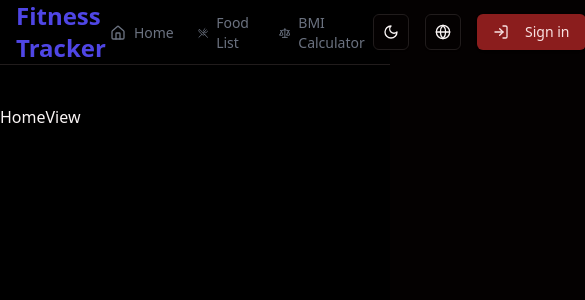
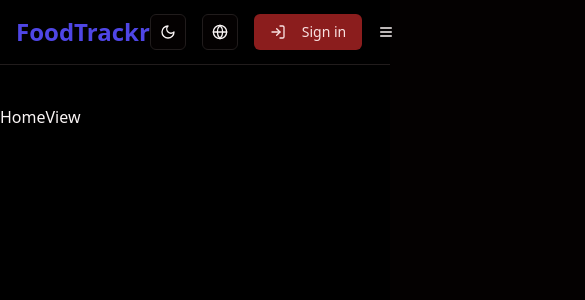
Before and after one commit to tsamkharadze/FoodTrackr, a React (Vite) app: page /en/ in a window 390 px wide. Shown: the top 300 px of the page, 585 px wide, since content can reach past the window. Built offline with nearby package versions, Linux system fonts and the light colour scheme.

Commit message:
add responsive header

```diff
--- a/src/layout/default/header.tsx
+++ b/src/layout/default/header.tsx
@@ -1,5 +1,5 @@
 import { NavLink, useNavigate } from "react-router-dom";
-import { Home, UtensilsCrossed, Scale, User, LogIn } from "lucide-react";
+import { Home, UtensilsCrossed, Scale, User, LogIn, Menu } from "lucide-react";
 import { useAtomValue } from "jotai";
 import { profileAtom, userAtom } from "@/store/auth";
 import { Button } from "@/components/ui/button";
@@ -18,6 +18,7 @@ import {
   DropdownMenuTrigger,
 } from "@/components/ui/dropdown-menu";
 import { DASHBOARD_PATHS } from "@/routes/dashboard/dashboard.enum";
+import { Dialog, DialogTrigger, DialogContent } from "@/components/ui/dialog";
 
 export const Header = () => {
   const { t, i18n } = useTranslation();
@@ -53,17 +54,11 @@ export const Header = () => {
       href: `/${lang}/${DASHBOARD_PATHS.FOODS_TABLE}`,
       icon: UtensilsCrossed,
     },
-
     {
       name: t("header-trans.bmi-calculator"),
       href: `/${lang}/${DASHBOARD_PATHS.BMI_CALC}`,
       icon: Scale,
     },
-    // {
-    //   name: t("header-trans.profile"),
-    //   href: `/${lang}/${AUTH_PATHS.USER_PROFILE}`,
-    //   icon: User,
-    // },
   ];
 
   const navigation = !user ? unauthorized : authorized;
@@ -77,11 +72,11 @@ export const Header = () => {
             to={`/${lang}/home`}
             className="text-2xl font-bold text-indigo-600"
           >
-            Fitness Tracker
+            FoodTrackr{" "}
           </NavLink>
 
-          {/* Navigation Links */}
-          <nav className="flex space-x-4">
+          {/* Desktop Navigation Links */}
+          <nav className="hidden sm:flex space-x-4">
             {navigation.map((item) => {
               const Icon = item.icon;
               return (
@@ -136,7 +131,6 @@ export const Header = () => {
                   <NavLink to={`/${lang}/${AUTH_PATHS.USER_PROFILE}`}>
                     <DropdownMenuItem>
                       <User className="mr-2 h-4 w-4" />
-
                       {t("header-trans.profile")}
                     </DropdownMenuItem>
                   </NavLink>
@@ -148,6 +142,38 @@ export const Header = () => {
               </DropdownMenu>
             )}
           </div>
+
+          {/* Hamburger Menu */}
+          <Dialog>
+            <DialogTrigger asChild>
+              <Button variant="ghost" className="sm:hidden">
+                <Menu className="h-6 w-6" />
+              </Button>
+            </DialogTrigger>
+            <DialogContent className="sm:hidden">
+              <div className="flex flex-col space-y-4">
+                {navigation.map((item) => {
+                  const Icon = item.icon;
+                  return (
+                    <NavLink
+                      key={item.name}
+                      to={item.href}
+                      className={({ isActive }) =>
+                        `inline-flex items-center text-sm font-medium ${
+                          isActive
+                            ? "text-indigo-500"
+                            : "text-gray-500 hover:text-gray-700"
+                        }`
+                      }
+                    >
+                      <Icon className="mr-2 h-4 w-4" />
+                      {item.name}
+                    </NavLink>
+                  );
+                })}
+              </div>
+            </DialogContent>
+          </Dialog>
         </div>
       </div>
     </header>
--- a/src/routes/all-routes.tsx
+++ b/src/routes/all-routes.tsx
@@ -5,6 +5,7 @@ import NotFoundPage from "@/pages/404/not-found-page";
 import { DASHBOARD_ROUTES } from "./dashboard/dashboard-routes";
 import HomeView from "@/pages/home/view/home-view";
 import LanguageGuard from "@/guards/language-guard";
+import { AuthGuard } from "@/guards/route-guards/auth";
 
 export const AllRoutes = () => {
   return (
@@ -13,7 +14,14 @@ export const AllRoutes = () => {
       <Routes>
         <Route path="/" element={<Navigate to="/ka" />} />
         <Route path="/:lang" element={<DefaultLayout />}>
-          <Route index element={<HomeView />} />
+          <Route
+            index
+            element={
+              <AuthGuard>
+                <HomeView />
+              </AuthGuard>
+            }
+          />
           {AUTH_ROUTES}
           {DASHBOARD_ROUTES}
         </Route>
```
